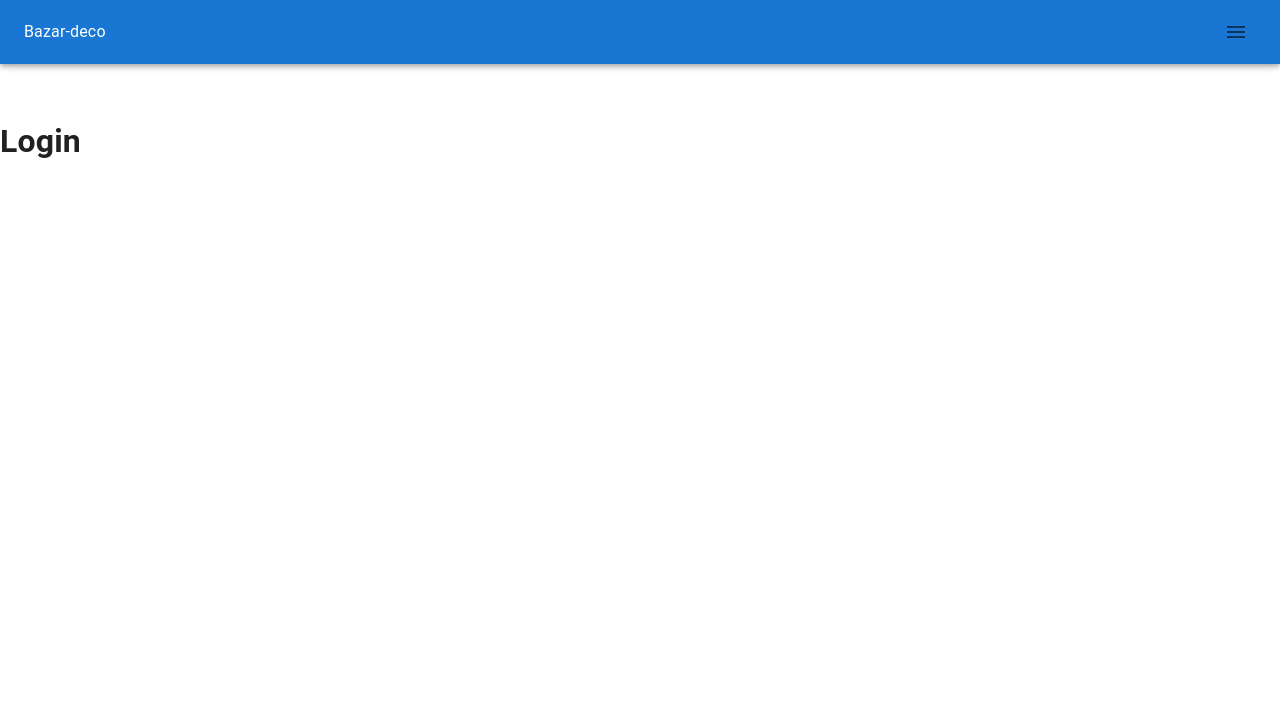
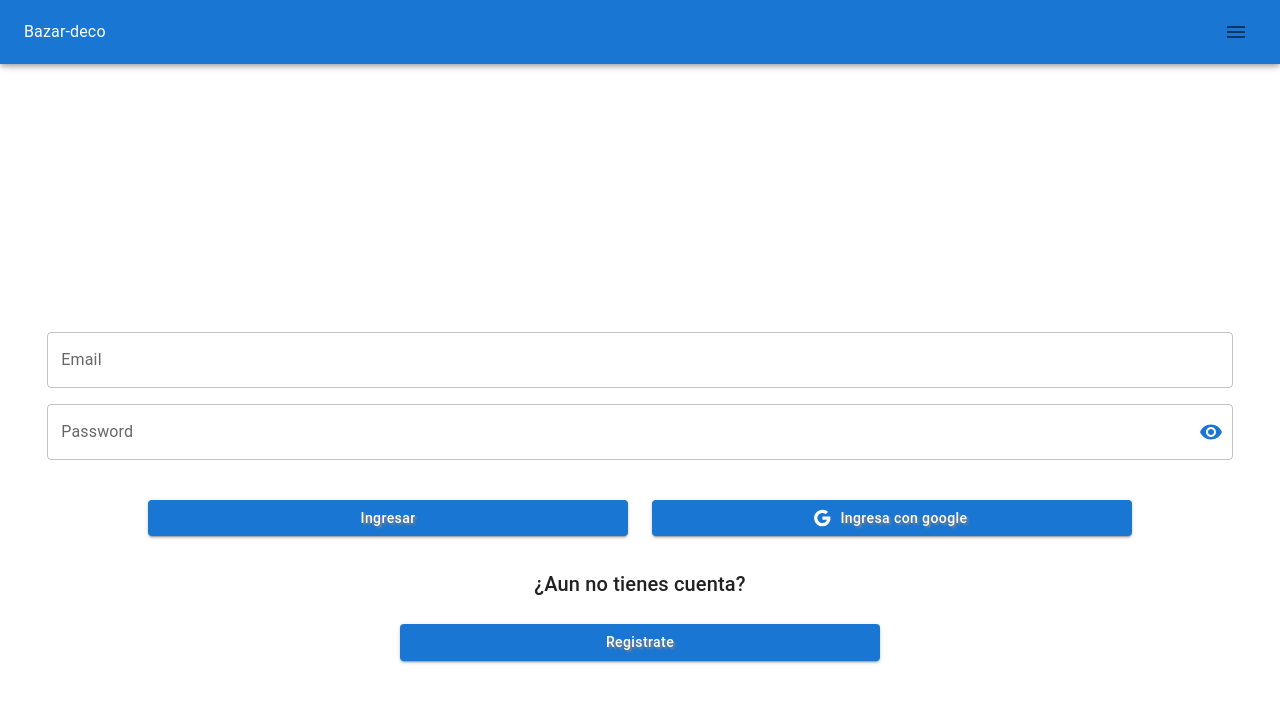
Before and after one commit to axelriveroc/ejemplo-bazar, a React (Vite) app: page /login in a window 1280 px wide. Shown: the top 702 px of the page. Built offline with nearby package versions, Linux system fonts and the light colour scheme.

Commit message:
se agrega maquetacion del login

```diff
--- a/src/components/pages/login/Login.jsx
+++ b/src/components/pages/login/Login.jsx
@@ -1,10 +1,140 @@
+import {
+  Box,
+  Button,
+  FormControl,
+  Grid,
+  IconButton,
+  InputAdornment,
+  InputLabel,
+  OutlinedInput,
+  TextField,
+  Tooltip,
+  Typography,
+} from "@mui/material";
+import GoogleIcon from "@mui/icons-material/Google";
+
+import { useNavigate } from "react-router-dom";
+import { Visibility, VisibilityOff } from "@mui/icons-material";
+import { useState } from "react";
 
 const Login = () => {
+  const navigate = useNavigate();
+  const [showPassword, setShowPassword] = useState(false);
+
+  const handleClickShowPassword = () => setShowPassword(!showPassword);
   return (
-    <div>
-        <h1>Login</h1>
-    </div>
-  )
-}
+    <Box
+      sx={{
+        width: "100%",
+        minHeight: "100vh",
+        display: "flex",
+        justifyContent: "center",
+        alignItems: "center",
+        flexDirection: "column",
+        // backgroundColor: theme.palette.secondary.main,
+      }}
+    >
+      <form action="">
+        <Grid
+          container
+          rowSpacing={2}
+          // alignItems="center"
+          justifyContent={"center"}
+        >
+          <Grid item xs={10} md={12}>
+            <TextField name="email" label="Email" fullWidth />
+          </Grid>
+          <Grid item xs={10} md={12}>
+            <FormControl variant="outlined" fullWidth>
+              <InputLabel htmlFor="outlined-adornment-password">
+                Password
+              </InputLabel>
+              <OutlinedInput
+                id="outlined-adornment-password"
+                type={showPassword ? "text" : "password"}
+                endAdornment={
+                  <InputAdornment position="end">
+                    <IconButton
+                      aria-label="toggle password visibility"
+                      onClick={handleClickShowPassword}
+                      edge="end"
+                    >
+                      {showPassword ? (
+                        <VisibilityOff color="primary" />
+                      ) : (
+                        <Visibility color="primary" />
+                      )}
+                    </IconButton>
+                  </InputAdornment>
+                }
+                label="Password"
+              />
+            </FormControl>
+          </Grid>
+          <Grid container justifyContent="center" spacing={3} mt={2}>
+            <Grid item xs={8} md={5}>
+              <Button
+                variant="contained"
+                fullWidth
+                type="submit"
+                sx={{
+                  color: "white",
+                  textTransform: "none",
+                  textShadow: "2px 2px 2px grey",
+                }}
+              >
+                Ingresar
+              </Button>
+            </Grid>
+            <Grid item xs={8} md={5}>
+              <Tooltip title="ingresa con google">
+                <Button
+                  variant="contained"
+                  startIcon={<GoogleIcon />}
+                  // onClick={handleLoginGoggle}
+                  fullWidth
+                  sx={{
+                    color: "white",
+                    textTransform: "none",
+                    textShadow: "2px 2px 2px grey",
+                  }}
+                >
+                  Ingresa con google
+                </Button>
+              </Tooltip>
+            </Grid>
+            <Grid item xs={8} md={8}>
+              <Typography
+                color={"secondary.primary"}
+                variant={"h6"}
+                mt={1}
+                align="center"
+              >
+                ¿Aun no tienes cuenta?
+              </Typography>
+            </Grid>
+            <Grid item xs={8} md={5}>
+              <Tooltip title="ingresa con google">
+                <Button
+                  variant="contained"
+                  fullWidth
+                  onClick={() => navigate("/register")}
+                  type="button"
+                  sx={{
+                    color: "white",
+                    textTransform: "none",
+                    textShadow: "2px 2px 2px grey",
+                  }}
+                >
+                  Registrate
+                </Button>
+              </Tooltip>
+            </Grid>
+          </Grid>
+        </Grid>
+      </form>
+    </Box>
+  );
+};
 
-export default Login
+export default Login;
```
